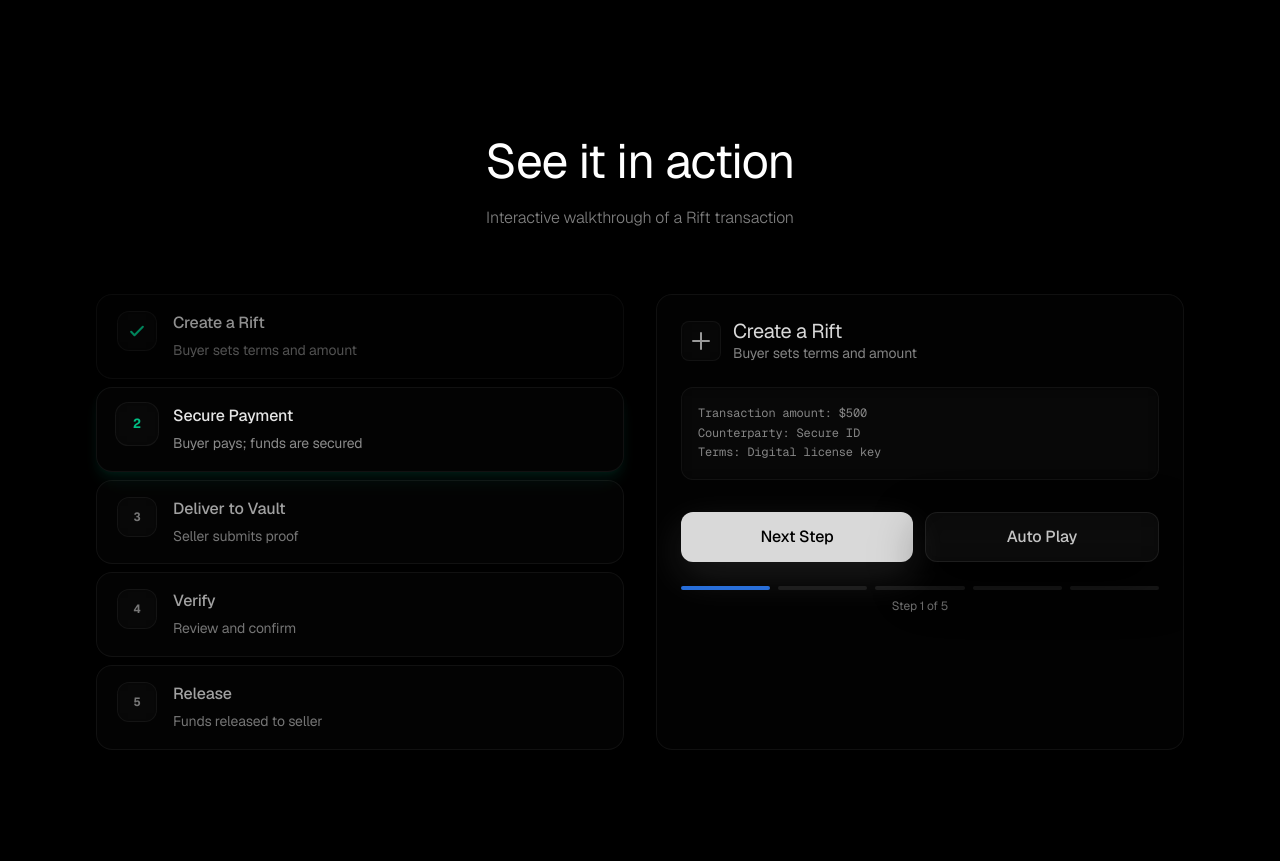
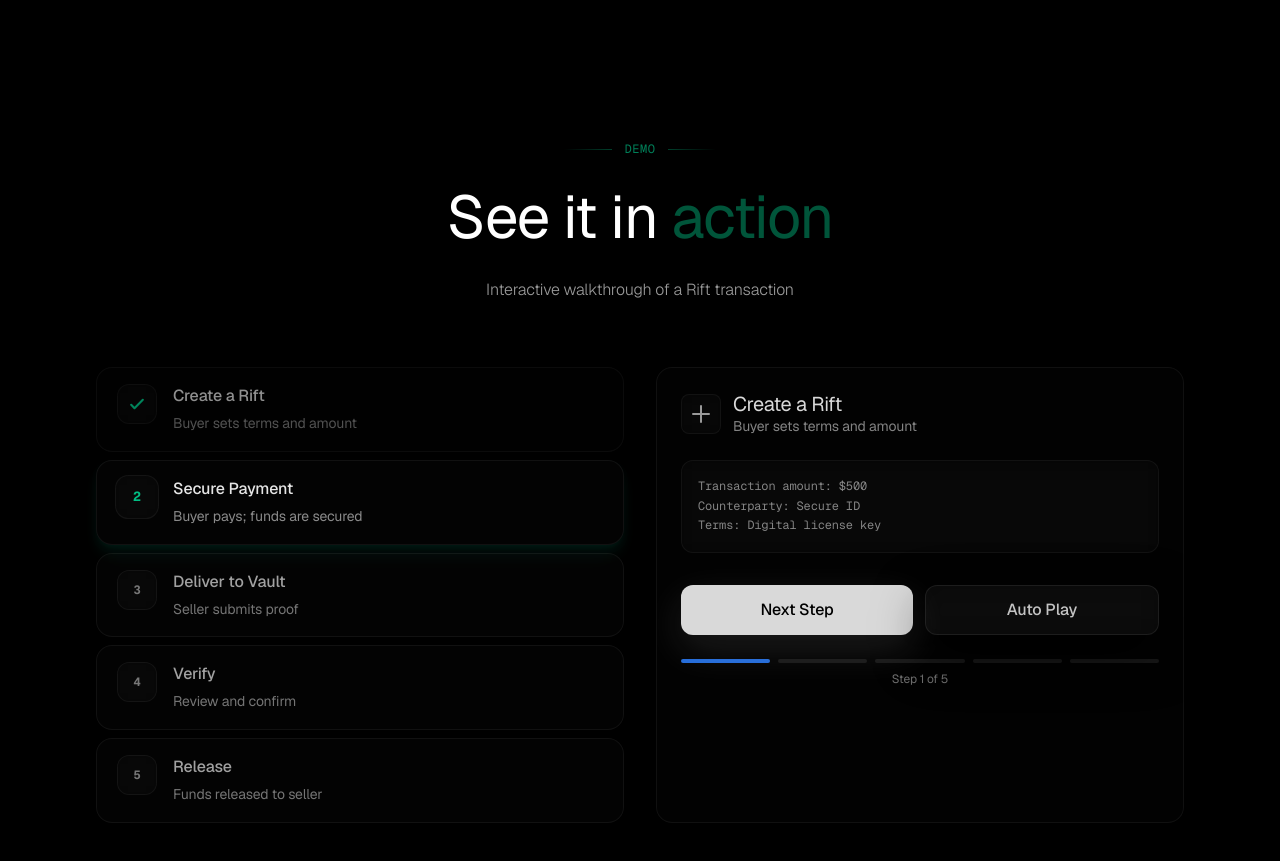
Before and after one commit to nav2424/rift, a Next.js app: page / in a window 1280 px wide. Shown: the part 1240-2101 px from the top of the page. Built offline with nearby package versions, Linux system fonts and the light colour scheme; no server answers.

Commit message:
Enhance See it in action heading: add decorative label, gradient accents, better typography matching How it works style

```diff
--- a/app/page.tsx
+++ b/app/page.tsx
@@ -186,10 +186,17 @@ export default function Home() {
         {/* Interactive Demo */}
         <section className="relative max-w-6xl mx-auto px-4 sm:px-6 lg:px-8 pt-20 pb-32">
           <div className="text-center mb-16">
-            <h2 className="text-3xl sm:text-4xl md:text-5xl font-light text-white mb-4 tracking-tight">
-              See it in action
+            <div className="inline-flex items-center gap-3 mb-6">
+              <div className="h-px w-12 bg-gradient-to-r from-transparent to-emerald-400/30" />
+              <span className="text-xs font-mono text-emerald-400/60 uppercase tracking-wider">
+                Demo
+              </span>
+              <div className="h-px w-12 bg-gradient-to-l from-transparent to-emerald-400/30" />
+            </div>
+            <h2 className="text-4xl sm:text-5xl md:text-6xl font-medium text-white mb-6 tracking-tight leading-tight">
+              See it in <span className="text-emerald-400/40">action</span>
             </h2>
-            <p className="text-base text-white/50 font-light">
+            <p className="text-white/60 font-light text-base max-w-2xl mx-auto leading-relaxed">
               Interactive walkthrough of a Rift transaction
             </p>
           </div>
```
